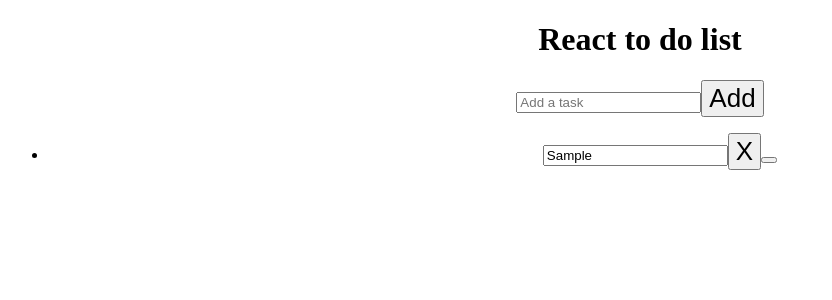
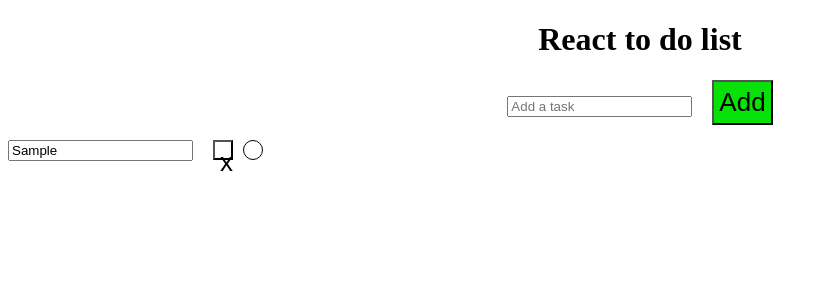
Before and after one commit to TheBridge-FullStackDeveloper/react-to-do-list-exercise, a React (Vite) app: page / in a window 1280 px wide. Both pictures are taken after typing "Sample" into the empty fields and a click on the button "Add". Shown: the top 300 px of the page, without its empty margins (0-832 px from the left). Built offline with nearby package versions, Linux system fonts and the light colour scheme.

Commit message:
terminated

```diff
--- a/src/components/App.jsx
+++ b/src/components/App.jsx
@@ -73,7 +73,7 @@
               onClick={() => handleDeleteTask(task._id)}
               className="delete-button"
             >
-              X
+              x
             </button>
             <button
               onClick={() => handleToggleTask(task._id)}
--- a/src/styles/App.css
+++ b/src/styles/App.css
@@ -40,3 +40,54 @@
 button {
   font-size: calc(10px + 2vmin);
 }
+                                             css
+
+.App {
+  text-align: center;
+}
+
+input {
+  margin-right: 10px;
+}
+
+ul {
+  list-style: none;
+  padding: 0;
+  margin-top: 15px;
+}
+
+li {
+  display: flex;
+  align-items: center;
+  margin-bottom: 10px;
+}
+
+.task-done {
+  text-decoration: line-through;
+}
+
+button {
+  margin-left: 10px;
+  padding: 5px;
+  background-color: rgb(7, 225, 7);
+}
+
+.delete-button {
+  width: 20px;
+  height: 20px;
+  background-color: white;
+
+}
+
+.toggle-button {
+  width: 20px;
+  height: 20px;
+  border-radius: 50%;
+  border: 1px solid black;
+  background-color: white;
+  transition: background-color 0.5s ease;
+}
+
+.toggle-button.blue {
+  background-color: blue;
+}
```
